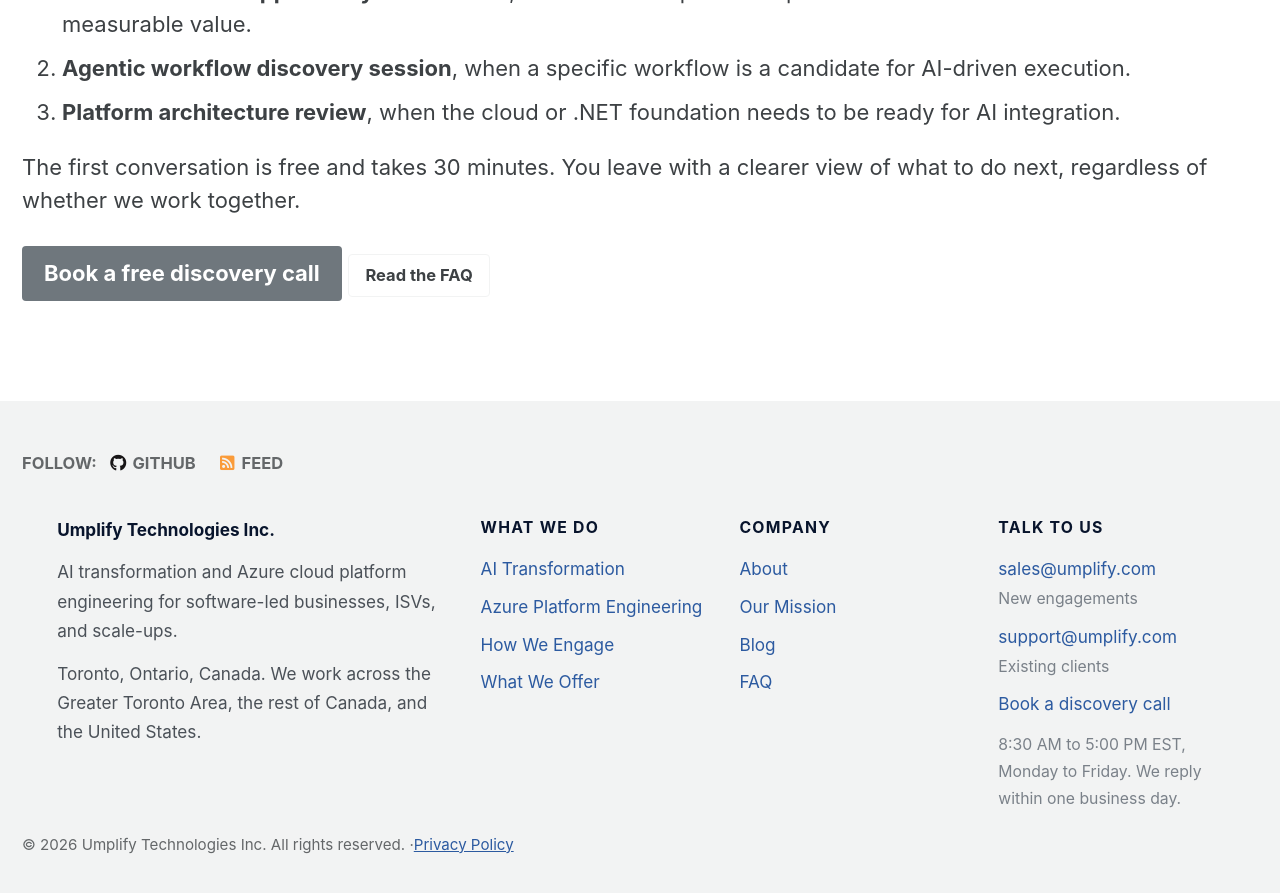
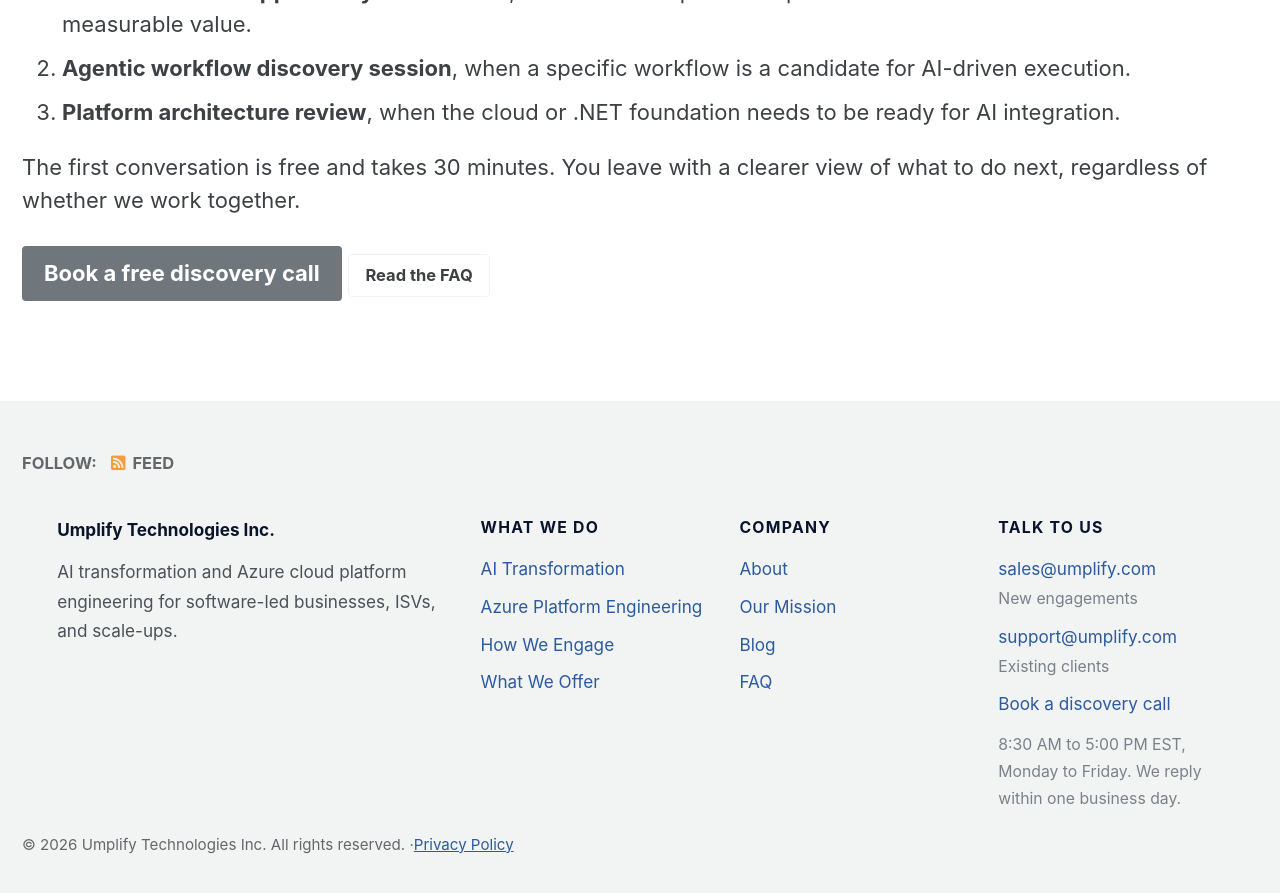
Before and after one commit to Umplify/umplify, a Jekyll site: the page built from _pages/home.md, in a window 1280 px wide and 900 px high, scrolled down 3920 px. Shown: the top 893 px of the window. Built offline with Jekyll 4.4.1, drawn with Linux system fonts in a browser that asks for light colours; cached includes are drawn as plain includes.

Commit message:
Trim the footer: drop the location line and the GitHub link
Removes the "Toronto, Ontario, Canada" service-area sentence from the
identity column, and removes the GitHub entry from footer.links entirely
rather than only its url, so no dead config is left behind.

The Organization JSON-LD still lists the GitHub profile under sameAs, from
site.social.links. That is structured data rather than a visible link, so
it is left alone pending a separate decision.

Co-Authored-By: Claude Opus 5 (1M context) <noreply@anthropic.com>
Claude-Session: https://claude.ai/code/session_01Vs5LA7E6JveD3y3BPBNLFA

```diff
--- a/_config.yml
+++ b/_config.yml
@@ -113,9 +113,6 @@ author:
 
 footer:
   links:
-    - label: "GitHub"
-      icon: "fab fa-fw fa-github"
-      url: "https://github.com/Umplify"
 
 include:
   - .htaccess
--- a/_includes/footer.html
+++ b/_includes/footer.html
@@ -28,7 +28,6 @@
     <div class="umplify-footer__col umplify-footer__about">
       <p class="umplify-footer__name">Umplify Technologies Inc.</p>
       <p>AI transformation and Azure cloud platform engineering for software-led businesses, ISVs, and scale-ups.</p>
-      <p>Toronto, Ontario, Canada. We work across the Greater Toronto Area, the rest of Canada, and the United States.</p>
     </div>
 
     <div class="umplify-footer__col">
```
